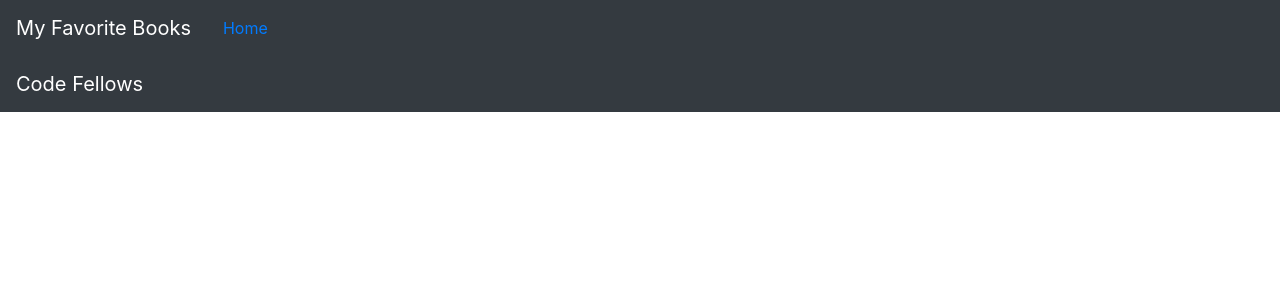
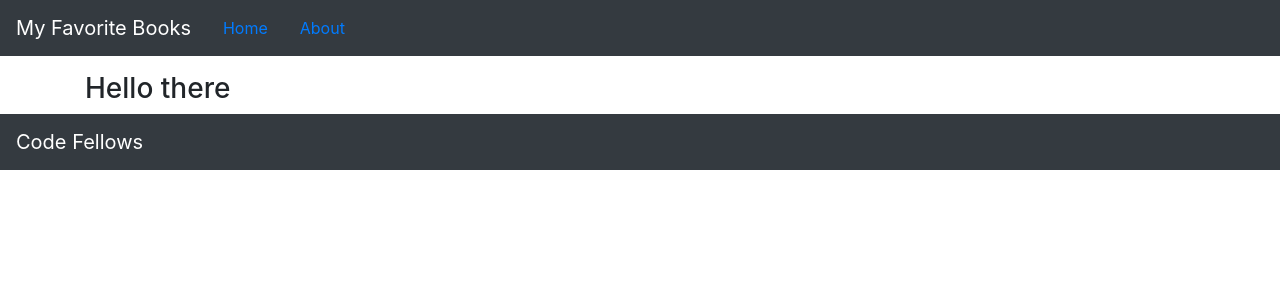
Before and after one commit to TabelO-1/dinner-maker-fe, a React (Create React App) app: page /about in a window 1280 px wide. Shown: the top 300 px of the page. Built offline with nearby package versions, Linux system fonts and the light colour scheme.

Commit message:
Finished(sorta) lab11

```diff
--- a/src/About.js
+++ b/src/About.js
@@ -1,10 +1,15 @@
 import { Component } from "react";
+import Container from "react-bootstrap/Container";
 
 class Profile extends Component {
 
   render() {
-    /* TODO: render information about the developers */
-    return <p>Profile page coming soon</p>
+    return (
+      <Container>
+        <p id="image-id"></p>
+        <h3>Hello there</h3>
+      </Container>
+    )
   }
 };
 
--- /dev/null
+++ b/src/App.css
@@ -0,0 +1,3 @@
+#image-id {
+    background-image: url("./Venator_Class_Star_Destroyer_CS.jpg");
+}
--- a/src/App.js
+++ b/src/App.js
@@ -1,7 +1,9 @@
 import React from 'react';
+import './App.css';
 import Header from './Header';
 import Footer from './Footer';
 import BestBooks from './BestBooks';
+import About from './About'
 import 'bootstrap/dist/css/bootstrap.min.css';
 import {
   BrowserRouter as Router,
@@ -19,7 +21,9 @@ class App extends React.Component {
             <Route exact path="/">
               <BestBooks />
             </Route>
-            {/* PLACEHOLDER: add a route with a path of '/about' that renders the `About` component */}
+            <Route exact path="/about">
+              <About />
+            </Route>
           </Switch>
           <Footer />
         </Router>
--- a/src/BestBooks.js
+++ b/src/BestBooks.js
@@ -1,12 +1,15 @@
-import React from 'react';
-import axios from 'axios';
+import React from "react";
+import axios from "axios";
+import Carousel from "react-bootstrap/Carousel";
+import Container from "react-bootstrap/Container";
+import bookImg from "./book.jpeg";
 
 class BestBooks extends React.Component {
   constructor(props) {
     super(props);
     this.state = {
-      books: []
-    }
+      books: [],
+    };
   }
 
   /* TODO: Make a GET request to your API to fetch all the books from the database  */
@@ -15,13 +18,15 @@ class BestBooks extends React.Component {
       const url = `${process.env.REACT_APP_SERVER}/books`;
       const bookResponse = await axios.get(url);
       console.log(bookResponse);
-    } catch(e) {
+      this.setState({
+        books: bookResponse.data
+      });
+    } catch (e) {
       console.error(e);
     }
-  }
+  };
 
   render() {
-
     /* TODO: render all the books in a Carousel */
 
     return (
@@ -29,12 +34,28 @@ class BestBooks extends React.Component {
         <h2>My Essential Lifelong Learning &amp; Formation Shelf</h2>
 
         {this.state.books.length ? (
-          <p>Book Carousel coming soon</p>
+        <Container>
+          <Carousel>
+            {this.state.books.map(book => (
+              <Carousel.Item key={book._id}>
+                <img className="d-block w-100" src={bookImg} alt={book.title} />
+                <Carousel.Caption>
+                  <h3>{book.title}</h3>
+                  <h4>By {book.author}.</h4>
+                  <p>
+                    {book.series} Book {book.book}
+                  </p>
+                  <p>{book.desc}</p>
+                </Carousel.Caption>
+              </Carousel.Item>
+            ))}
+          </Carousel>
+        </Container>
         ) : (
           <h3>No Books Found :(</h3>
         )}
       </>
-    )
+    );
   }
 }
 
--- a/src/Header.js
+++ b/src/Header.js
@@ -8,7 +8,7 @@ class Header extends React.Component {
       <Navbar collapseOnSelect expand="lg" bg="dark" variant="dark">
         <Navbar.Brand>My Favorite Books</Navbar.Brand>
         <NavItem><Link to="/" className="nav-link">Home</Link></NavItem>
-        {/* PLACEHOLDER: render a navigation link to the about page */}
+        <NavItem><Link to="/about" className="nav-link">About</Link></NavItem>
       </Navbar>
     )
   }
```
Also changed, not shown: src/Venator_Class_Star_Destroyer_CS.jpg (added), src/book.jpeg (added).
